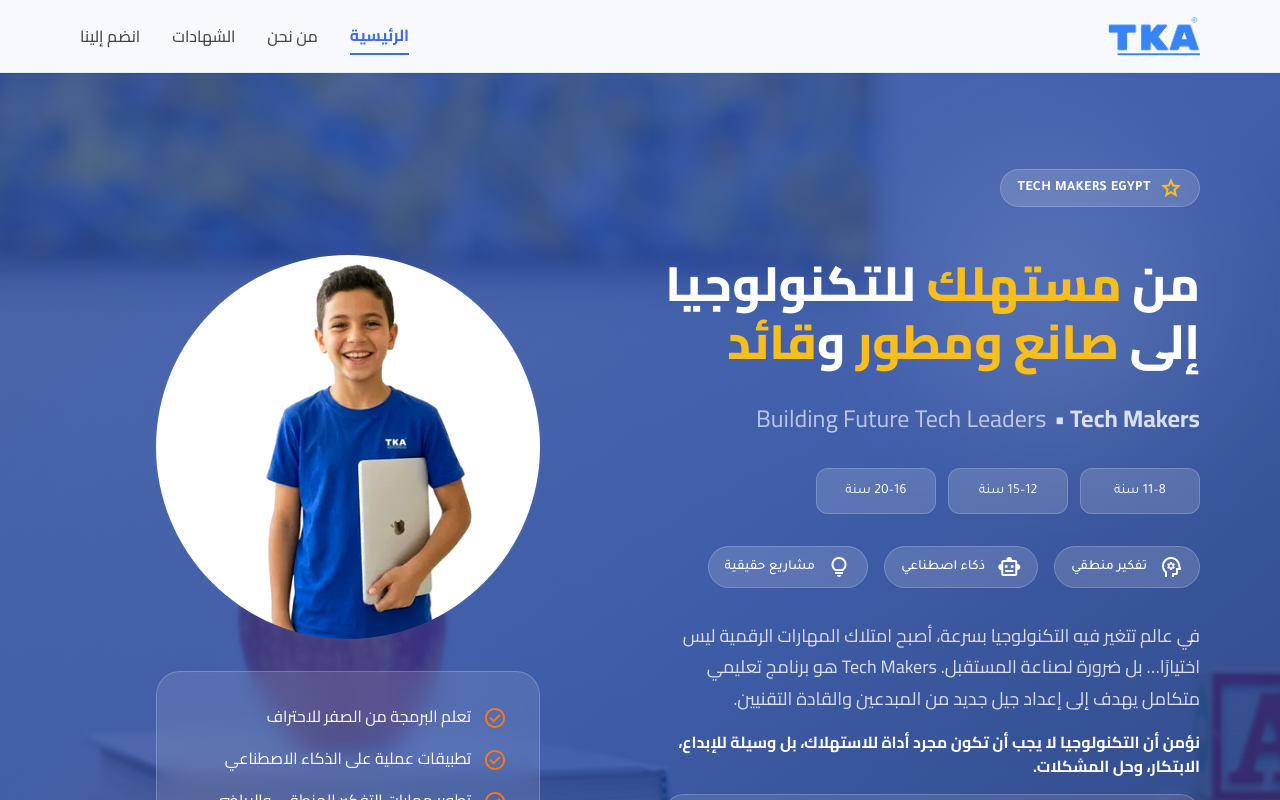
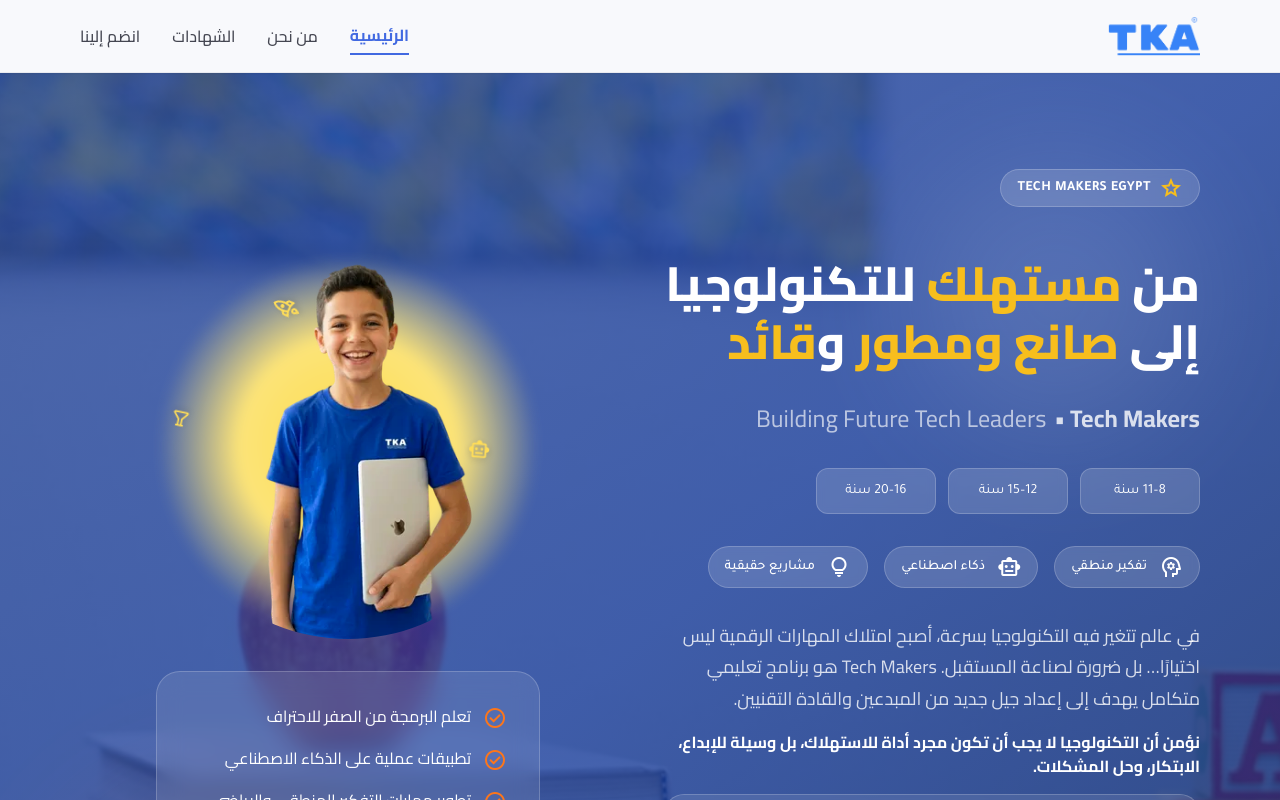
Before and after one commit to emam2025/Tech-Makers, a Next.js app: page / in a window 1280 px wide. Shown: the top 800 px of the page. Built offline with nearby package versions, Linux system fonts and the light colour scheme.

Commit message:
fix: restore yellow halo and orbit animation
- Reconvert tech-1.webp with RGBA alpha channel (was flattened to RGB white bg)
- Swap z-index: image=5, orbit=10 so icons appear above student image
- Yellow halo now visible behind transparent student image

```diff
--- a/app/globals.css
+++ b/app/globals.css
@@ -190,14 +190,15 @@
   @media (min-width: 768px) { .halo-wrapper { width: 24rem; height: 24rem; margin: 0; } }
 
   .halo-svg-inner { position: absolute; inset: 0; width: 100%; height: 100%; z-index: 0; filter: blur(6px) saturate(1.08); opacity: 0.99; pointer-events: none; }
-  .halo-image-inner { position: absolute; inset: 0; width: 100%; height: 100%; z-index: 10; clip-path: circle(50%); object-fit: cover; }
-  .orbit-inner { position: absolute; inset: 0; width: 100%; height: 100%; pointer-events: none; z-index: 5; }
+  .halo-image-inner { position: absolute; inset: 0; width: 100%; height: 100%; z-index: 5; clip-path: circle(50%); object-fit: cover; }
+  .orbit-inner { position: absolute; inset: 0; width: 100%; height: 100%; pointer-events: none; z-index: 10; }
 
   .spin { animation: spin var(--d, 10s) linear infinite; transform-origin: 0 0; will-change: transform; }
   .spin-rev { animation: spin-rev var(--d, 8s) linear infinite; transform-origin: 0 0; will-change: transform; }
 
   .orb { position: absolute; left: 50%; top: 50%; width: 0; height: 0; }
-  .orb .emoji, .orb .material-symbols-outlined { position: absolute; left: 0; top: 0; transform: translate(var(--r, 80px), calc(-0.5 * var(--size, 20px))); font-size: var(--size, 20px); z-index: 20; text-shadow: 0 2px 6px rgba(0,0,0,0.18); }
+  .orb .emoji { position: absolute; left: 0; top: 0; transform: translate(var(--r, 80px), calc(-0.5 * var(--size, 20px))); font-size: var(--size, 20px); z-index: 20; text-shadow: 0 2px 6px rgba(0,0,0,0.18); }
+  .orb .material-symbols-outlined { position: absolute; left: 0; top: 0; transform: translate(var(--r, 80px), calc(-0.5 * var(--size, 20px))); z-index: 20; text-shadow: 0 2px 6px rgba(0,0,0,0.18); }
 
   @keyframes spin { from { transform: rotate(0deg); } to { transform: rotate(360deg); } }
   @keyframes spin-rev { from { transform: rotate(360deg); } to { transform: rotate(0deg); } }
```
Also changed, not shown: public/tech-1.webp.
